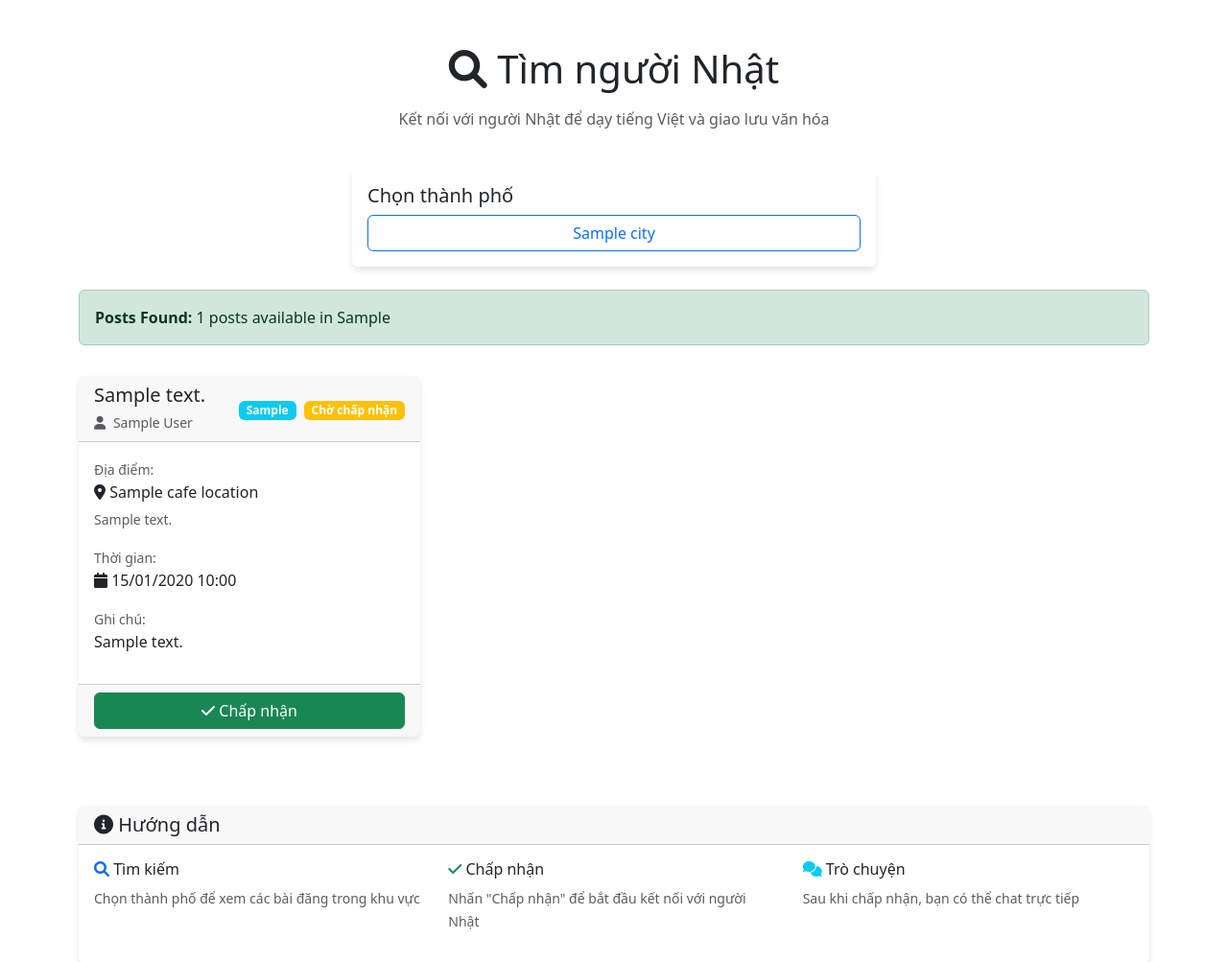
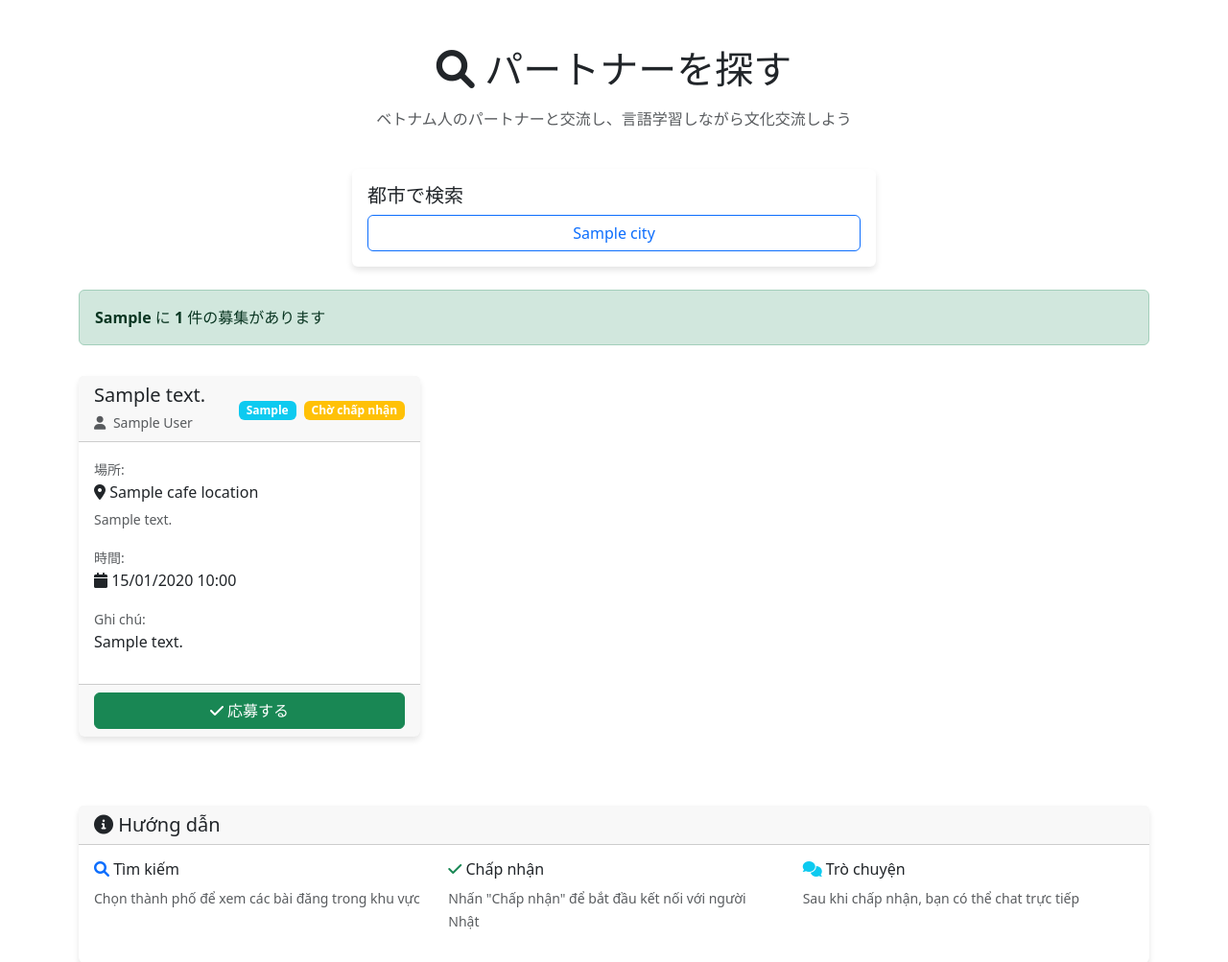
Before and after one commit to hungnah/Web-design, a Django app: template testpj2/templates/event_search/available_posts.html in a window 1280 px wide. Shown: the part 56-1059 px from the top of the page at 96% size. Run offline with Django 4.2, Linux system fonts and the light colour scheme; the template is opened without the code that fills it: most values are stand-ins (such as "Sample title", 1, 10 or a date in 2020).

```diff
--- a/testpj2/templates/event_creation/create_post.html
+++ b/testpj2/templates/event_creation/create_post.html
@@ -14,7 +14,7 @@
                     </h3>
                 </div>
                 <div class="card-body">
-                    <!-- Selected Phrase -->
+                    <!-- Selected Phrase
                     <div class="alert alert-info">
                         <h5>選択されたフレーズ:</h5>
                         <div class="row">
@@ -37,7 +37,7 @@
                                 {{ phrase.get_difficulty_display }}
                             </span>
                         </div>
-                    </div>
+                    </div> -->
 
                     <!-- Create Post Form -->
                     <form method="post">
--- a/testpj2/templates/event_search/available_posts.html
+++ b/testpj2/templates/event_search/available_posts.html
@@ -22,9 +22,9 @@
     <div class="row mb-4">
         <div class="col-12">
             <h1 class="text-center mb-3">
-                <i class="fas fa-search"></i> Tìm người Nhật
+                <i class="fas fa-search"></i> パートナーを探す
             </h1>
-            <p class="text-center text-muted">Kết nối với người Nhật để dạy tiếng Việt và giao lưu văn hóa</p>
+            <p class="text-center text-muted">ベトナム人のパートナーと交流し、言語学習しながら文化交流しよう</p>
         </div>
     </div>
 
@@ -33,7 +33,7 @@
         <div class="col-md-6 mx-auto">
             <div class="card">
                 <div class="card-body">
-                    <h5 class="card-title">Chọn thành phố</h5>
+                    <h5 class="card-title">都市で検索</h5>
                     <div class="btn-group w-100" role="group">
                         {% for value, label in cities %}
                             <a href="?city={{ value }}"
@@ -51,7 +51,7 @@
     <div class="row mb-3">
         <div class="col-12">
             <div class="alert alert-success">
-                <strong>Posts Found:</strong> {{ posts|length }} posts available in {{ selected_city }}
+                <strong>{{ selected_city }}</strong> に <strong>{{ posts|length }}</strong> 件の募集があります
             </div>
         </div>
     </div>
@@ -76,7 +76,7 @@
                     <div class="card-body">
 
                         <div class="mb-3">
-                            <small class="text-muted">Địa điểm:</small>
+                            <small class="text-muted">場所:</small>
                             <p class="mb-1">
                                 <i class="fas fa-map-marker-alt"></i>
                                 {{ post.cafe_location.name }}
@@ -85,7 +85,7 @@
                         </div>
 
                         <div class="mb-3">
-                            <small class="text-muted">Thời gian:</small>
+                            <small class="text-muted">時間:</small>
                             <p class="mb-1">
                                 <i class="fas fa-calendar"></i>
                                 {{ post.meeting_date|date:"d/m/Y H:i" }}
@@ -103,7 +103,7 @@
                         <a href="{% url 'accept_post' post.id %}"
                            class="btn btn-success w-100"
                            onclick="return acceptPost({{ post.id }}, '{{ post.phrase.vietnamese_text }}')">
-                            <i class="fas fa-check"></i> Chấp nhận
+                            <i class="fas fa-check"></i> 応募する
                         </a>
                     </div>
                 </div>
@@ -160,7 +160,7 @@ function acceptPost(postId, phraseText) {
     console.log('Accept button clicked for post:', postId, 'phrase:', phraseText);
 
     // Show confirmation dialog
-    const confirmed = confirm('Bạn có chắc muốn chấp nhận bài đăng này? Bạn sẽ được chuyển đến chat room để trò chuyện với người Nhật.');
+    const confirmed = confirm('この投稿を承認してもよろしいですか？日本人とチャットできるチャットルームへリダイレクトされます。');
 
     if (confirmed) {
         console.log('User confirmed, redirecting to accept post...');
```
